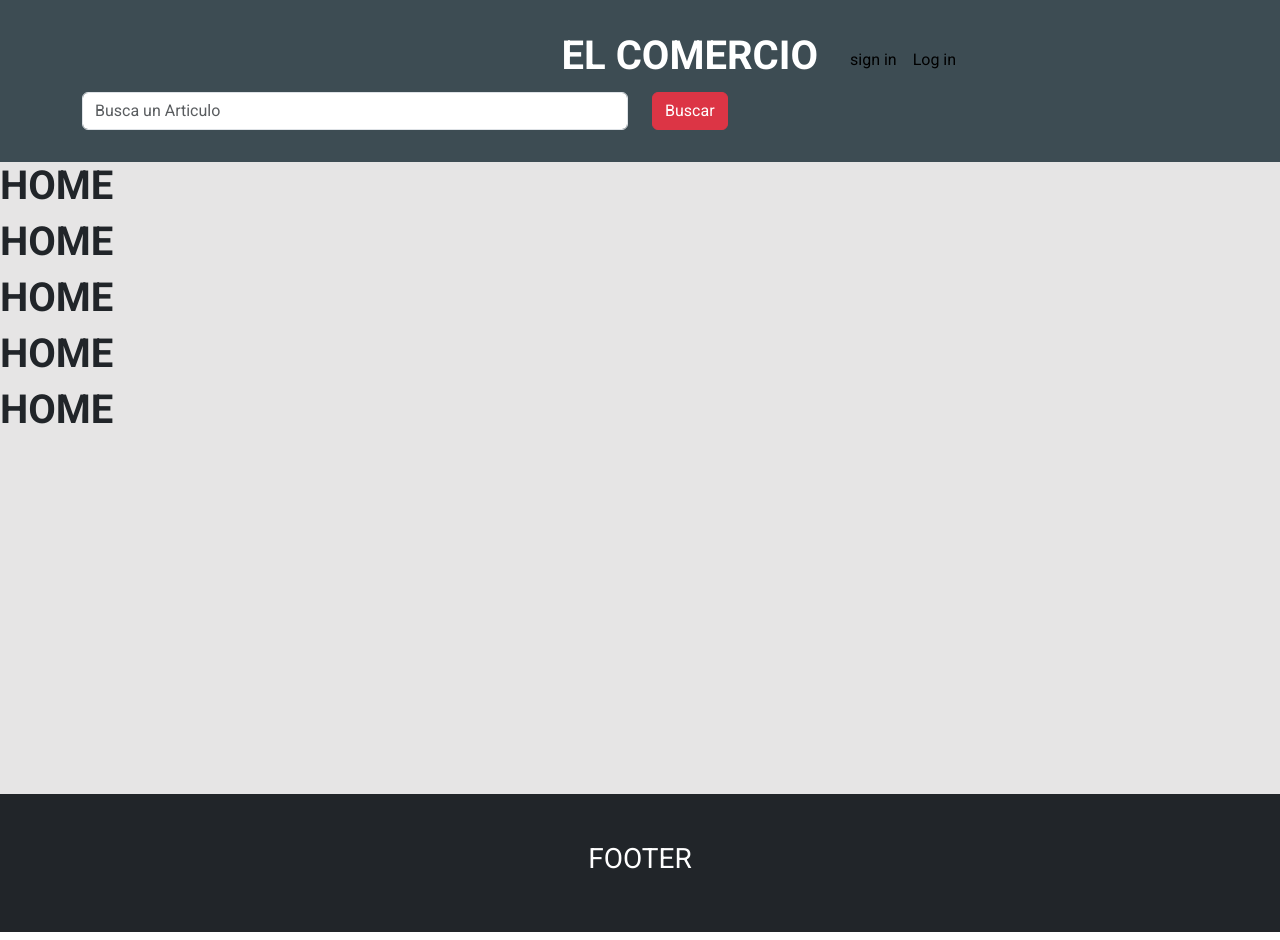
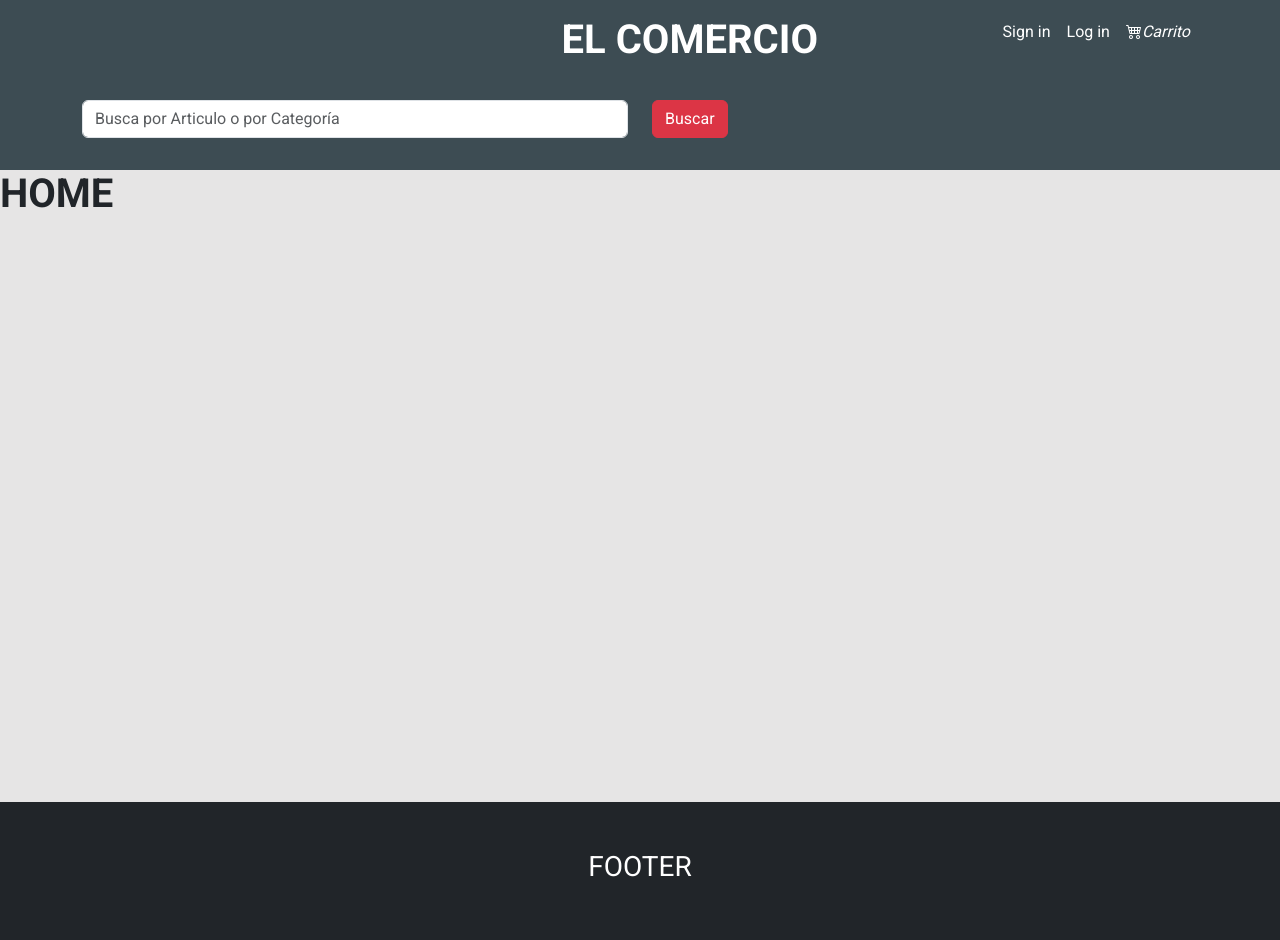
Before and after one commit to Luifer7/ecommerce_react, a React (Vite) app: page / in a window 1280 px wide. Built offline with nearby package versions, Linux system fonts and the light colour scheme.

Commit message:
navbar terminada

```diff
--- a/index.html
+++ b/index.html
@@ -7,6 +7,7 @@
     <link href="https://cdn.jsdelivr.net/npm/bootstrap@5.3.0-alpha1/dist/css/bootstrap.min.css" rel="stylesheet" integrity="sha384-GLhlTQ8iRABdZLl6O3oVMWSktQOp6b7In1Zl3/Jr59b6EGGoI1aFkw7cmDA6j6gD" crossorigin="anonymous">
     <title>Ecommerce-React</title>
     <link href="https://fonts.googleapis.com/css2?family=Roboto:wght@300;400;700&display=swap" rel="stylesheet">
+    <link rel="stylesheet" href="https://cdn.jsdelivr.net/npm/bootstrap-icons@1.10.3/font/bootstrap-icons.css">
   </head>
   <body>
 
--- a/src/components/FormularioBusqueda.jsx
+++ b/src/components/FormularioBusqueda.jsx
@@ -4,11 +4,11 @@ const FormularioBusqueda = () => {
         <form>
             <div className="row">
                 <div className="form-group col-md-6 mt-1">
-                    <input type="text" className="form-control" placeholder="Busca un Articulo" />
+                    <input type="text" className="form-control" placeholder="Busca por Articulo o por Categoría" />
                 </div>
                 <div className="form-group col-md-1 mt-1">
                     <input
-                    type="submit" className="btn btn-danger  btn-block"
+                    type="submit" className="btn btn-danger btn-block"
                     value='Buscar'
                      />
                 </div>
--- a/src/components/Header.jsx
+++ b/src/components/Header.jsx
@@ -3,7 +3,7 @@ import '../styles/app.css'
 const Header = () => {
     return (
           <header>
-            <h1> El Comercio</h1>
+            <h1 className='text-center text-md-end'> El Comercio</h1>
           </header>
      )
 }
--- a/src/components/Login.jsx
+++ b/src/components/Login.jsx
@@ -3,11 +3,12 @@ import '../styles/app.css'
 
 const Login = () => {
     return (
-      <nav className="navbar navbar-expand-md">
-        <div className="collapse navbar-collapse login__div" >
+      <nav className="navbar navbar-expand pb-3">
+        <div className="collapse navbar-collapse" >
           <div className="navbar-nav">
-            <a className="nav-link active" href="#">sign in </a>
-            <a className="nav-link active" href="#">Log in </a>
+            <a className="nav-link text-white" href="#">Sign in </a>
+            <a className="nav-link text-white" href="#">Log in </a>
+            <a className="nav-link text-white" href="#"><i className="bi bi-cart4">Carrito</i></a>
           </div>
         </div>
       </nav>
--- a/src/routes/Home.jsx
+++ b/src/routes/Home.jsx
@@ -10,12 +10,12 @@ const Home  = () => {
         <Fragment>
             <div className="jumbotron container__Header">
                 <div className="container">
-                    <div className="row">
-                        <div className="col-md-8">
+                    <div className="row mb-4">
+                        <div className="d-flex justify-content-end col-md-4 order-md-last">
+                            <Login/>
+                        </div>
+                        <div className="col-md-8 pt-md-3">
                             <Header/>
-                        </div>
-                        <div className="col-md-2">
-                            <Login/>
                         </div>
                     </div>
                     <FormularioBusqueda/>
@@ -23,10 +23,7 @@ const Home  = () => {
             </div>
            <div className="vistas">
                <h1 className="text-dark">Home</h1>
-               <h1 className="text-dark">Home</h1>
-               <h1 className="text-dark">Home</h1>
-               <h1 className="text-dark">Home</h1>
-               <h1 className="text-dark">Home</h1>
+
            </div>
            <Footer/>
 
--- a/src/styles/app.css
+++ b/src/styles/app.css
@@ -1,20 +1,3 @@
-
-/* .content {
-    display: flex;
-    align-items: center;
-    justify-content: start;
-    flex-direction: column;
-    min-height: 100vh;
-} */
-/* .header-component{
-    height: 20vh;
-    min-height: 20vh;
-    width: 100%;
-    background-color: rgba(0, 0, 0, 0.856);
-    display: flex; align-items: center; justify-content: center;
-}
-
- */
 
 html {
     height: 100%;
@@ -25,15 +8,21 @@ body {
     font-family: 'Roboto', sans-serif;
     min-height: 100%;
 }
-.container__Header{
-    background-color: #3D4C53 ;
-    padding: 2rem 0;
-}
+h1 {
 
-h1 {
-    text-align: end;
     text-transform: uppercase;
     font-weight: 700;
     color: #fff;
 
 }
+.container__Header{
+    background-color: #3D4C53 ;
+    padding-bottom: 2rem;
+}
+
+a {
+    /* text-transform: uppercase; */
+
+    font-weight: 300;
+    font-size: 5rem;
+}
```
